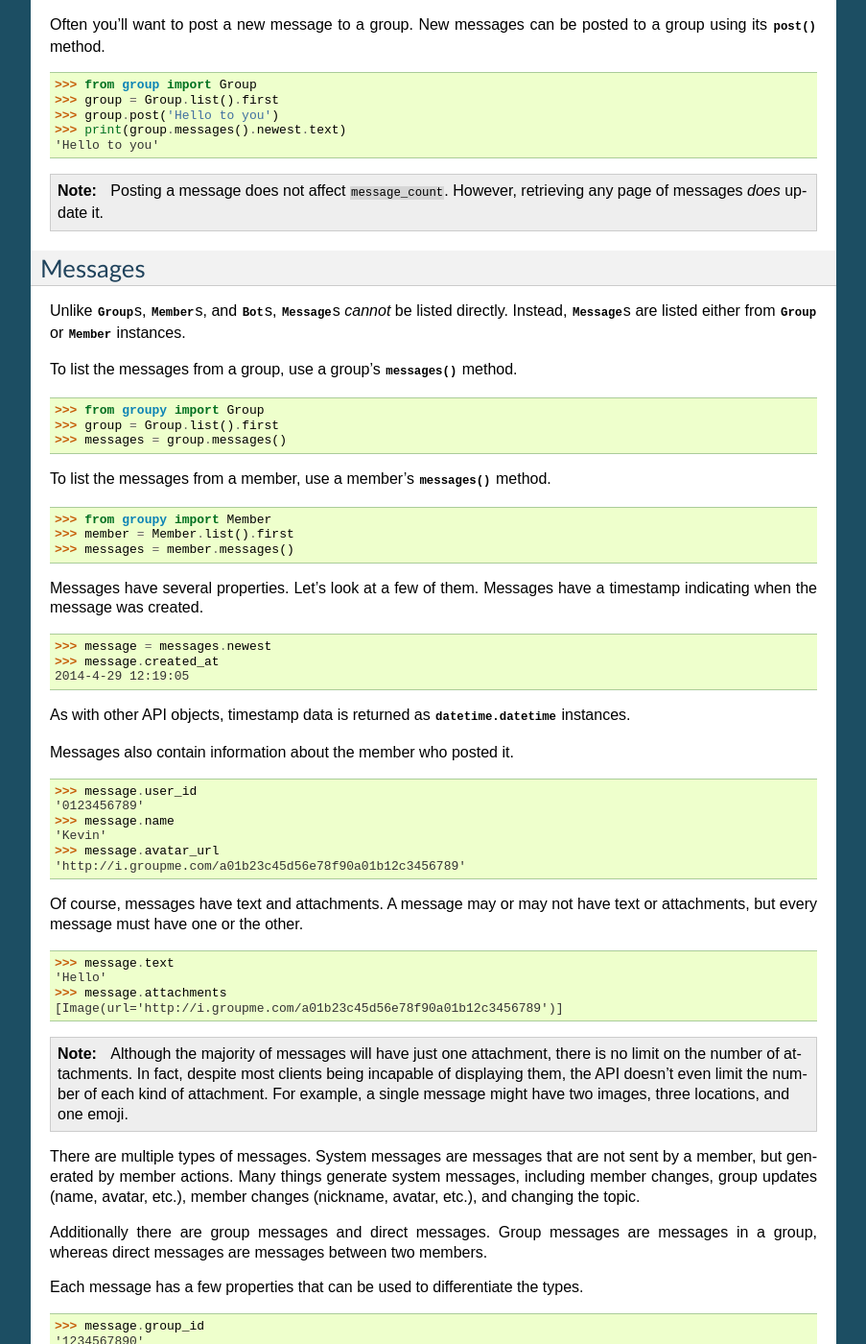
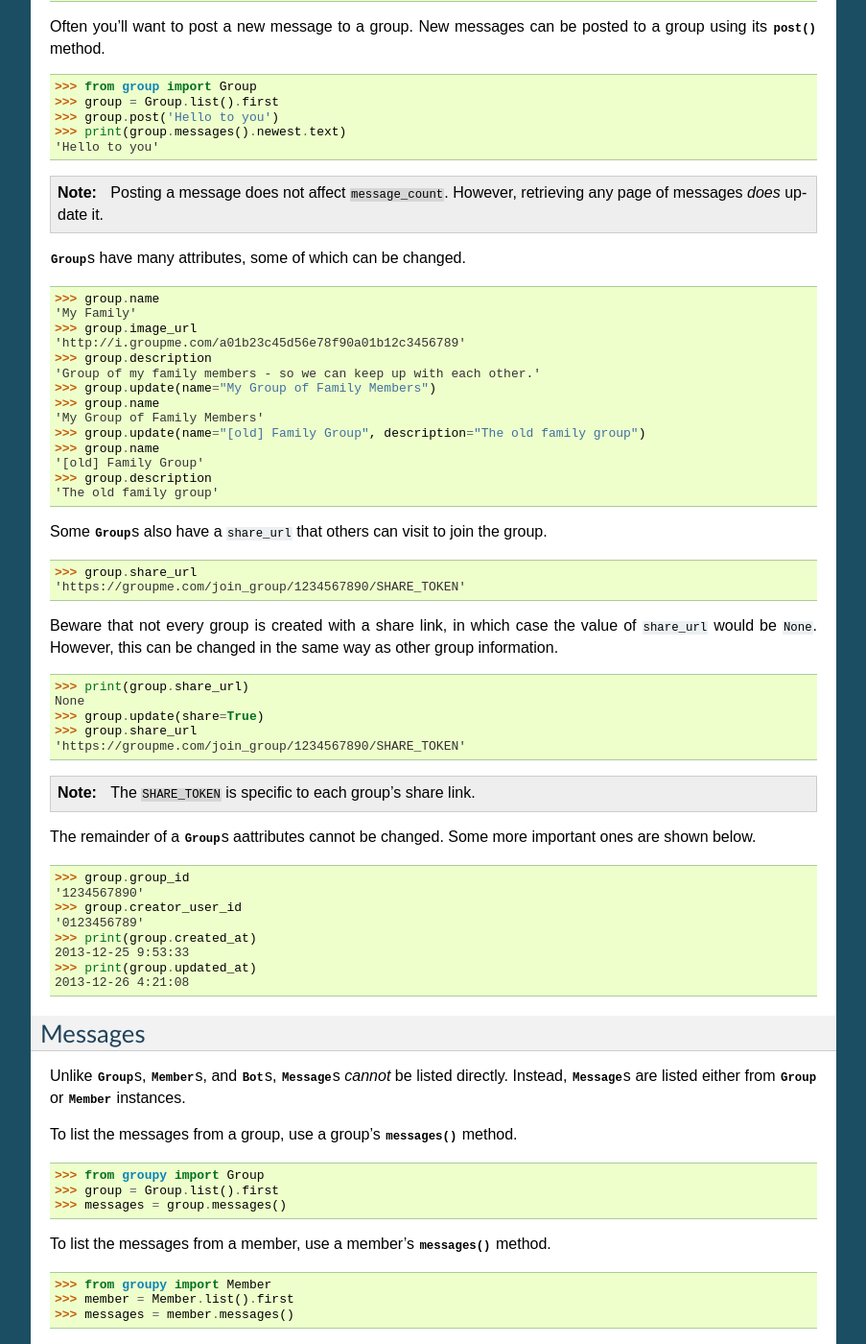
Before and after one commit to rhgrant10/Groupy, a Sphinx documentation site: the page built from docs/pages/quickstart.rst, in a window 1280 px wide and 1400 px high, scrolled down 2059 px. Shown: the whole window at 96% size, without its empty margins (198-1101 px from the left). Built offline with Sphinx 7.4.7, drawn with Linux system fonts in a browser that asks for light colours; some of the changed text lies outside the part shown.

Commit message:
Added documentation for Group updates

```diff
--- a/docs/pages/quickstart.rst
+++ b/docs/pages/quickstart.rst
@@ -17,7 +17,9 @@ way, let's get started!
 Listing Things
 ==============
 
-Groups, Members, and Bots can be listed directly.
+The most basic operation is listing things. :class:`~groupy.objects.Group`\ s,
+:class:`~groupy.objects.Member`\ s, and :class:`~groupy.objects.Bot`\ s can be
+listed directly.
 
 .. code-block:: python
 
@@ -38,7 +40,7 @@ features: :obj:`~groupy.objects.FilterList.first` and
     >>> groups.last == groups[-1]
     True
 
-The most useful feature of a :class:`~groupy.objects.FilterList`, however, is
+However, the most useful feature of a :class:`~groupy.objects.FilterList` is
 its :func:`~groupy.objects.FilterList.filter` method. It parses whatever
 keyword arguments are passed to it and filters the list such that only the
 items meeting all criteria are included. The keywords correspond to object
@@ -161,6 +159,65 @@ to a group using its :func:`~groupy.objects.Group.post` method.
 
     Posting a message does not affect ``message_count``. However, retrieving
     any page of messages *does* update it.
+
+:class:`~groupy.objects.Group`\ s have many attributes, some of which can be
+changed.
+
+.. code-block:: python
+
+    >>> group.name
+    'My Family'
+    >>> group.image_url
+    'http://i.groupme.com/a01b23c45d56e78f90a01b12c3456789'
+    >>> group.description
+    'Group of my family members - so we can keep up with each other.'
+    >>> group.update(name="My Group of Family Members")
+    >>> group.name
+    'My Group of Family Members'
+    >>> group.update(name="[old] Family Group", description="The old family group")
+    >>> group.name
+    '[old] Family Group'
+    >>> group.description
+    'The old family group'
+
+Some :class:`~groupy.objects.Group`\ s also have a ``share_url`` that others
+can visit to join the group.
+
+.. code-block:: python
+
+    >>> group.share_url
+    'https://groupme.com/join_group/1234567890/SHARE_TOKEN'
+
+Beware that not every group is created with a share link, in which case the
+value of ``share_url`` would be ``None``. However, this can be changed in the
+same way as other group information.
+
+.. code-block:: python
+
+    >>> print(group.share_url)
+    None
+    >>> group.update(share=True)
+    >>> group.share_url
+    'https://groupme.com/join_group/1234567890/SHARE_TOKEN'
+
+.. note::
+
+    The ``SHARE_TOKEN`` is specific to each group's share link.
+
+The remainder of a :class:`~groupy.objects.Group`\ s aattributes cannot be
+changed. Some more important ones are shown below.
+
+.. code-block:: python
+
+    >>> group.group_id
+    '1234567890'
+    >>> group.creator_user_id
+    '0123456789'
+    >>> print(group.created_at)
+    2013-12-25 9:53:33
+    >>> print(group.updated_at)
+    2013-12-26 4:21:08
+
 
 Messages
 ========
```
Also changed, not shown: other parts of docs/pages/quickstart.rst (+2 -6 lines).
